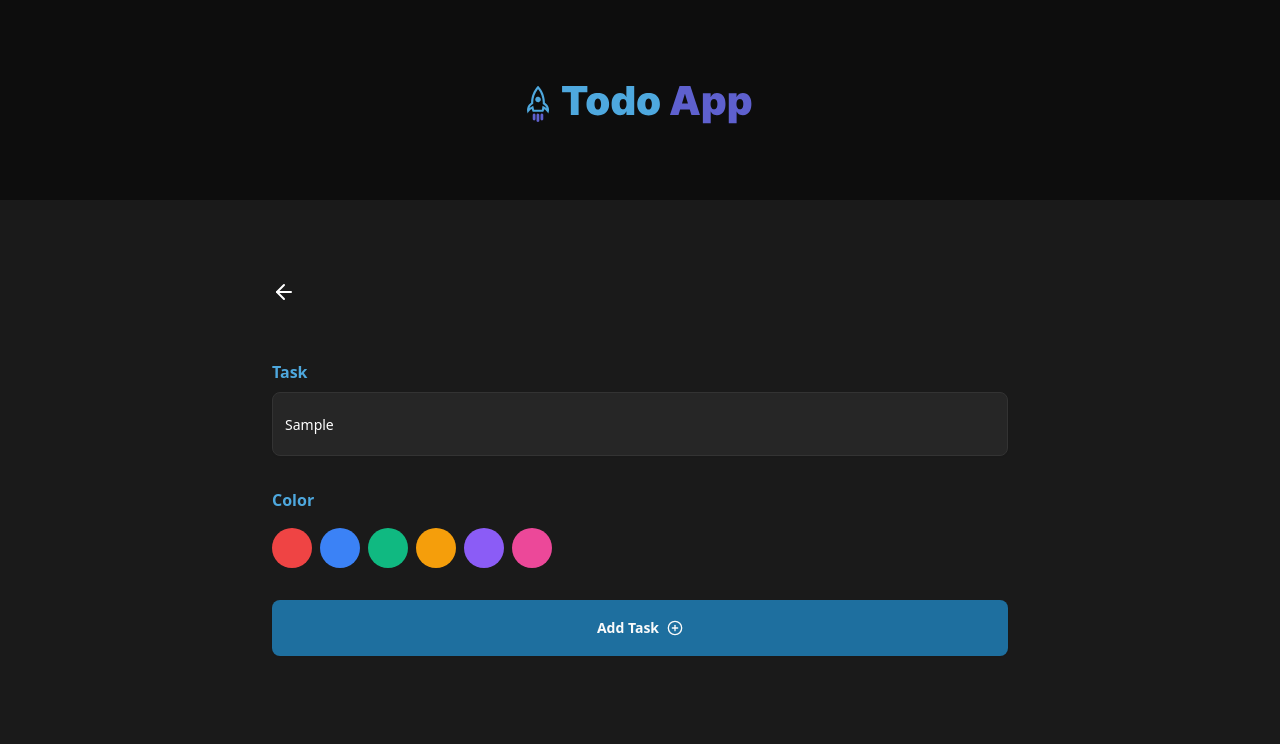
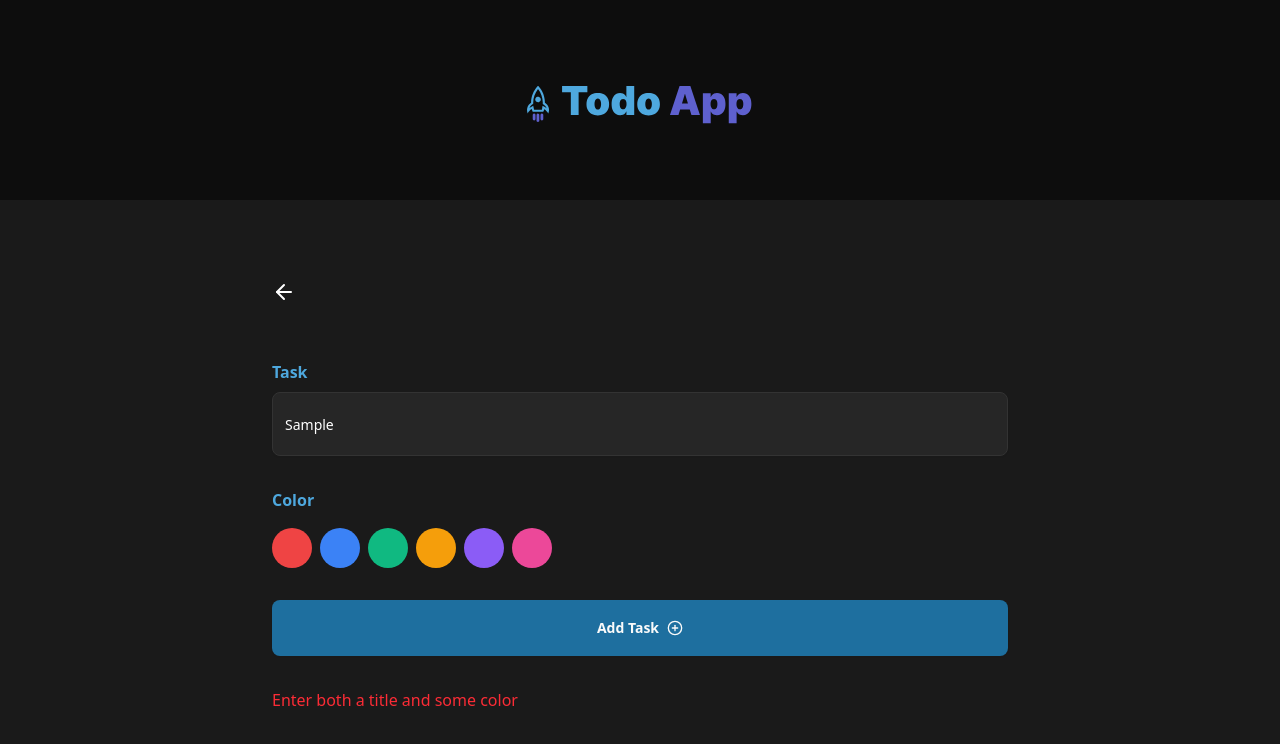
Before and after one commit to robertoloss/test-frontend, a Next.js app: page /task in a window 1280 px wide. Both pictures are taken after typing "Sample" into the empty fields and a click on the button "Add Task". Shown: the top 744 px of the page. Built offline with nearby package versions, Linux system fonts and the light colour scheme; no server answers.

Commit message:
add validation - sort list

```diff
--- a/app/task/page.tsx
+++ b/app/task/page.tsx
@@ -3,18 +3,28 @@
 import BackArrow from "@/components/back-arrow";
 import ColorSelector from "@/components/color-selector";
 import { MainButton } from "@/components/main-button";
-import MainInput, { Inputs } from "@/components/main-form";
+import MainForm from "@/components/main-form";
 import { serverUrl } from "@/lib/utils";
+import { zodResolver } from "@hookform/resolvers/zod";
 import { useMutation } from '@tanstack/react-query';
-import { PlusCircle } from "lucide-react";
+import { Check, Loader2Icon, PlusCircle } from "lucide-react";
+import { useRouter } from "next/navigation";
+import { useState } from "react";
 import { useForm } from "react-hook-form";
+import z from "zod";
 
-export type NewTask = {
-  title: string
-  color: string
-}
+const taskSchema = z.object({
+  title: z.string().trim().min(1, 'Title is required').max(191, 'Max 191 characters'),
+  color: z.string().min(1, 'Please select a color'),
+})
+
+export type NewTask = z.infer<typeof taskSchema>
+
 
 export default function TaskPage() {
+  const [ incomplete, setIncomplete ] = useState(false)
+  const router = useRouter()
+
   const mutation = useMutation({
     mutationFn: (newTask: NewTask) => {
       console.log(newTask)
@@ -28,27 +38,61 @@ export default function TaskPage() {
           color: newTask.color
         })
       })
+    },
+    onSuccess: () => {
+      form.setValue('color', '')
+      form.setValue('title', '')
+      router.push('/')
     }
   })
-  const form = useForm<Inputs>()
+  const form = useForm<NewTask>({
+    resolver: zodResolver(taskSchema),
+    defaultValues: { title: '', color: '' },
+    mode: 'onChange',
+  })
+
 
   return (
     <div className="flex flex-col text-white w-full h-screen pt-[80px]">
       <BackArrow href="/"/>
       <div className="h-14"/>
-      <MainInput  action={mutation.mutate} form={form}>
+      <MainForm
+        action={mutation.mutate}
+        form={form}
+        setIncomplete={setIncomplete}
+      >
         <ColorSelector
           selectedColor={form.watch("color")}
           setValue={(color) => form.setValue("color", color)}
+          setIncomplete={setIncomplete}
         />
+        {(!form.getValues('color') || !form.getValues('title')) &&
           <MainButton
-          type="submit"
+            type="button"
             label="Add Task"
             showIcon={true}
+            onClick={()=>{setIncomplete(true)}}
           >
             <PlusCircle size={16}/>
           </MainButton>
-      </MainInput>
+        }
+        {(form.getValues('color') && form.getValues('title')!='') &&
+          <MainButton
+            disabled={mutation.isPending}
+            type="submit"
+            label="Save"
+            showIcon={true}
+          >
+            {!mutation.isPending && <Check size={16} strokeWidth={4}/>}
+            {mutation.isPending && <Loader2Icon className="animate-spin"/>}
+          </MainButton>
+        }
+        {incomplete &&
+          <h1 className="text-red-500 text-md">
+            Enter both a title and some color
+          </h1>
+        }
+      </MainForm>
     </div>
   )
 }
--- a/components/color-selector.tsx
+++ b/components/color-selector.tsx
@@ -1,3 +1,4 @@
+import { Dispatch, SetStateAction } from "react"
 import Label from "./label"
 import { cn } from "@/lib/utils"
 
@@ -13,8 +14,9 @@ const colors = [
 type Props = {
   selectedColor: string
   setValue: (color: string) => void
+  setIncomplete: Dispatch<SetStateAction<boolean>>
 }
-export default function ColorSelector({ selectedColor, setValue }: Props) {
+export default function ColorSelector({ selectedColor, setValue, setIncomplete }: Props) {
   return (
     <div className="flex w-full flex-col gap-4">
       <Label label="Color"/>
@@ -25,6 +27,7 @@ export default function ColorSelector({ selectedColor, setValue }: Props) {
             color={color}
             setValue={setValue}
             selectedColor={selectedColor}
+            setIncomplete={setIncomplete}
           />
         ))}
       </div>
@@ -37,8 +40,18 @@ type PropsCC = {
   color: string
   setValue: (color: string) => void;
   selectedColor: string
+  setIncomplete: Dispatch<SetStateAction<boolean>>
 }
-function ColorCircle({ color, setValue, selectedColor }: PropsCC) {
+function ColorCircle({ color, setValue, selectedColor, setIncomplete }: PropsCC) {
+
+  function selectColor() {
+    setIncomplete(false)
+    if (color === selectedColor) {
+      setValue('')
+    } else {
+      setValue(color)
+    }
+  }
 
   return (
     <div
@@ -48,7 +61,7 @@ function ColorCircle({ color, setValue, selectedColor }: PropsCC) {
         "hover:cursor-pointer hover:opacity-90",
         selectedColor === color ? "ring-2 ring-white" : ""
       )}
-      onClick={() => setValue(color)}
+      onClick={selectColor}
     />
   )
 }
--- a/components/confirm-dialog.tsx
+++ b/components/confirm-dialog.tsx
@@ -35,13 +35,13 @@ export function ConfirmDialog({ title, description, action, children }: Props) {
       <DialogTrigger asChild>
         { children }
       </DialogTrigger>
-      <DialogContent className="flex flex-col sm:max-w-[425px] h-full max-h-[160px] justify-between">
+      <DialogContent className="flex flex-col sm:max-w-[425px] gap-y-10 justify-between">
         <DialogHeader>
           <DialogTitle className="text-[#333333]">
             { title }
           </DialogTitle>
           {description &&
-            <DialogDescription>
+            <DialogDescription className="text-[#333333] break-all">
               {description}
             </DialogDescription>
           }
--- a/components/main-button.tsx
+++ b/components/main-button.tsx
@@ -10,6 +10,7 @@ type Props = {
   showIcon?: boolean
   children?: React.ReactNode
   type?: "button" | "submit" | "reset" | undefined
+  disabled?: boolean
 }
 export function MainButton({
   offsetY,
@@ -17,17 +18,20 @@ export function MainButton({
   label,
   showIcon,
   children,
-  type
+  type,
+  disabled
 }
   : Props
 ) {
   return (
     <Button
+      disabled={disabled}
       type={type}
       className={cn(
         "bg-[#1E6F9F] h-14 w-full font-bold",
         offsetY,
-        "hover:opacity-90 hover:cursor-pointer hover:bg-[#1E6F9F]"
+        "hover:opacity-90 hover:cursor-pointer hover:bg-[#1E6F9F]",
+        { "hover:cursor-not-allowed": disabled }
       )}
       onClick={onClick}
     >
--- a/components/main-form.tsx
+++ b/components/main-form.tsx
@@ -18,6 +18,7 @@ import { PlusCircle } from "lucide-react"
 import { UseMutateFunction } from "@tanstack/react-query"
 import { NewTask } from "@/app/task/page"
 import { cn } from "@/lib/utils"
+import { Dispatch, SetStateAction } from "react"
 
 const formSchema = z.object({
   username: z.string().min(2, {
@@ -33,8 +34,9 @@ type Props = {
   action: UseMutateFunction<Response, Error, NewTask, unknown>
   children: React.ReactNode
   form: UseFormReturn<Inputs, any, Inputs>
+  setIncomplete: Dispatch<SetStateAction<boolean>>
 }
-export default function MainForm({ action, children, form }: Props) {
+export default function MainForm({ action, children, form, setIncomplete }: Props) {
 
   return (
     <Form {...form}>
@@ -50,6 +52,7 @@ export default function MainForm({ action, children, form }: Props) {
               <Label label="Task"/>
               <FormControl>
                 <Input
+                  onFocus={()=>setIncomplete(false)}
                   placeholder="Ex. Brush your teeth"
                   {...form.register("title")}
                   className={cn(
--- a/components/task-card.tsx
+++ b/components/task-card.tsx
@@ -36,7 +36,7 @@ export default function TaskCard({ task, updateOptimisticTasks }: Props) {
   return (
     <div
       className={cn(
-        "h-16 text-[#f2f2f2] bg-[#262626]",
+        " text-[#f2f2f2] bg-[#262626]",
         "border-[#333333] border",
         "rounded-lg gap-4 h-fit flex flex-row p-4 justify-between",
       )}
@@ -56,6 +56,8 @@ export default function TaskCard({ task, updateOptimisticTasks }: Props) {
       <h1 className={cn(
         "flex w-full items-start",
         "text-[16px] font-normal text-[#f2f2f2]",
+        "break-all whitespace-pre-wrap",
+        "[overflow-wrap:anywhere]",
         { "line-through text-[#808080]": optimisticStatus}
       )}>
         {task.title}
--- a/components/task-list-client.tsx
+++ b/components/task-list-client.tsx
@@ -1,9 +1,9 @@
 'use client'
+
 import { Task } from "@/types/types";
 import NoTasks from "./no-tasks";
 import TaskCard from "./task-card";
 import { useOptimistic } from "react";
-
 
 export default function ClientTaskList(props: { tasks: Task[] | undefined}) {
   const [ optimisticTasks, updateOptimisticTasks ] = useOptimistic(
@@ -15,16 +15,18 @@ export default function ClientTaskList(props: { tasks: Task[] | undefined}) {
       }
     }
   )
-
   return (
     <>
-      {optimisticTasks?.map(task =>(
-        <TaskCard
-          task={task}
-          key={task.id}
-          updateOptimisticTasks={updateOptimisticTasks}
-        />
-      ))}
+      {optimisticTasks
+        ?.sort((a,b) => new Date(b.createdAt).getTime() - new Date(a.createdAt).getTime())
+        .map(task =>(
+          <TaskCard
+            task={task}
+            key={task.id}
+            updateOptimisticTasks={updateOptimisticTasks}
+          />
+        ))
+      }
       {!optimisticTasks || optimisticTasks.length === 0 && <NoTasks/>}
     </>
   )
```
Lines whose indentation alone changed are shown as unchanged.
